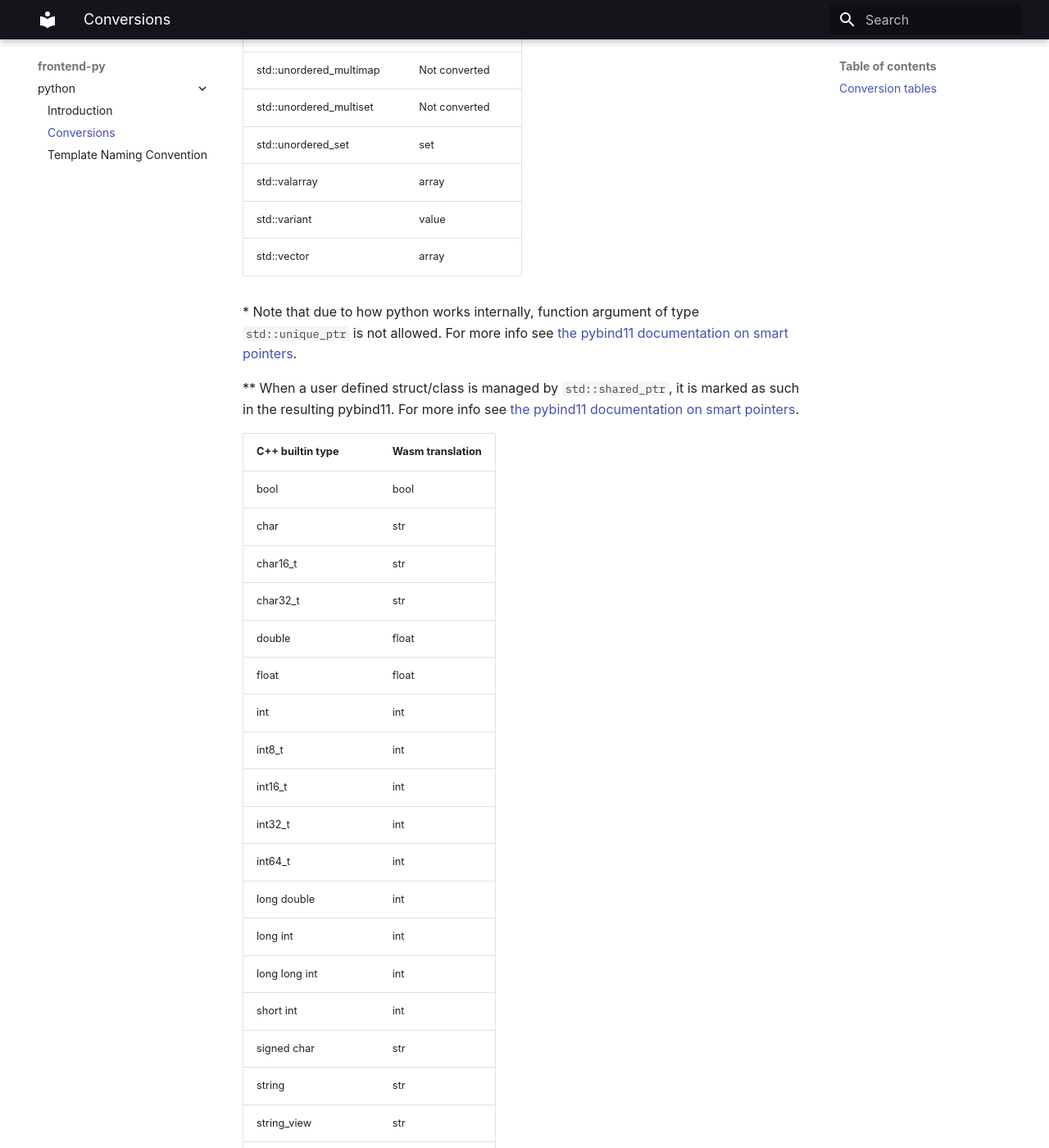
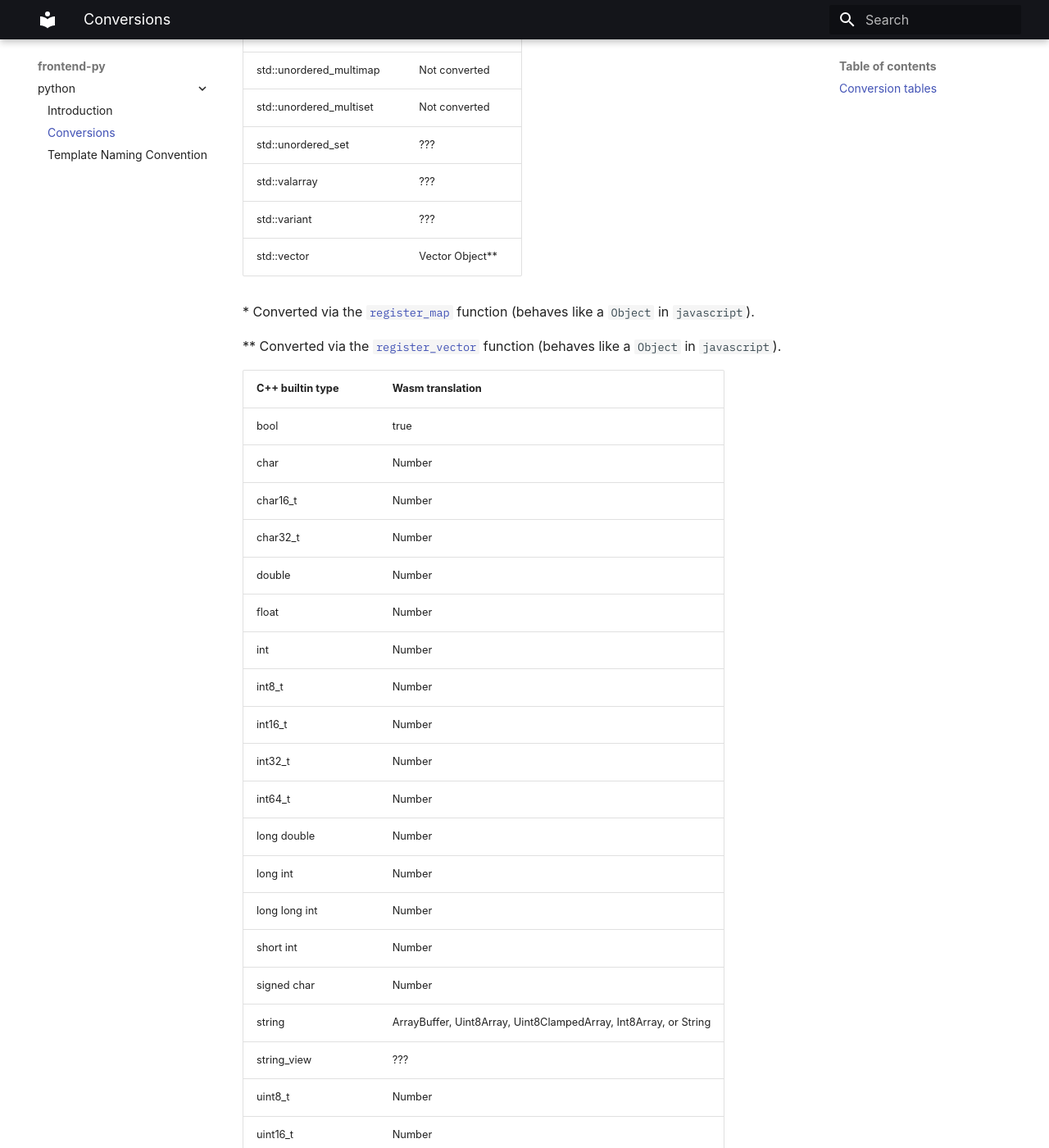
Before and after one commit to Tolc-Software/frontend.wasm, an MkDocs documentation site: the page built from docs/public/conversions.md, in a window 1280 px wide and 1400 px high, scrolled down 2470 px. Shown: the whole window at 82% size. Built offline with MkDocs 1.6.1 and Material for MkDocs 9.7.7, drawn with Linux system fonts in a browser that asks for light colours; some web fonts are replaced; some of the changed text lies outside the part shown.

```diff
--- a/docs/public/conversions.md
+++ b/docs/public/conversions.md
@@ -1,103 +1,104 @@
 # C++ to python conversions #
 
 This page shows what is automatically translated and to what.
-On the left is the `C++` and to the right what the corresponding interface in `python` will be.
-Not converted means there will be no automatic translation to a corresponding `python` object (for example `std::queue` does not automatically translate to `queue.Queue`).
+On the left is the `C++` and to the right what the corresponding interface in `javascript` will be.
+Not converted means there will be no automatic translation to a corresponding `javascript` object.
 Note that any restriction this poses only applies to the public interface of your code (e.g. your public headers).
 
 ## Conversion tables ##
 
-| C++                                 | Wasm translation             |
+| C++                                 | Wasm translation               |
 |:----------------------------------- |:------------------------------ |
-| Namespace                           | Module                         |
-| Nested namespace                    | Submodule                      |
+| Namespace                           | ???                            |
+| Nested namespace                    | ???                            |
 | Class                               | Class                          |
 | Public function                     | Class function                 |
 | Private function                    | Not converted                  |
-| Static member function              | Static class function          |
-| Static member variable              | Static class variable          |
+| Static member function              | ???                            |
+| Static member variable              | ???                            |
 | Public const member variable        | Read only property             |
 | Public non const member variable    | Read write property            |
 | Private member variable             | Not converted                  |
 | Global variable                     | Module variable                |
-| Global static variable              | Static module variable         |
+| Global static variable              | Module variable                |
 | Free function                       | Module function                |
 | Overloaded function                 | Module function*               |
-| Enum                                | Enum                           |
-| Scoped enum                         | Enum                           |
+| Enum                                | ???                            |
+| Scoped enum                         | ???                            |
 | Templated class/function            | Not converted**                |
 | Specialized class template          | Class***                       |
 | Specialized function template       | Function****                   |
 
 \* Will try to match arguments to types provided.
 
-\*\* No direct translation to `python`. Will not emit warning.
+\*\* No direct translation to `javascript`. Will not emit warning.
 
 \*\*\* The naming convention for these classes can be found under the [Template Naming Convention page](template_naming_convention.md).
 
 \*\*\*\* Functions with different template arguments will behave as overloaded functions.
 
-| C++ Standard library class      | Wasm translation                                                |
+| C++ Standard library class      | Wasm translation                                                  |
 |:------------------------------- |:----------------------------------------------------------------- |
 | std::array                      | array                                                             |
-| std::complex                    | [complex](https://docs.python.org/3/library/cmath.html)           |
-| std::deque                      | array                                                             |
-| std::filesystem::path           | [pathlib.Path](https://docs.python.org/3/library/pathlib.html)    |
+| std::complex                    | ???                                                               |
+| std::deque                      | ???                                                               |
+| std::filesystem::path           | ???                                                               |
 | std::forward\_list              | Not converted                                                     |
-| std::function                   | function                                                          |
-| std::list                       | array                                                             |
-| std::map                        | dict                                                              |
+| std::function                   | ???                                                               |
+| std::list                       | ???                                                               |
+| std::map                        | Map Object*                                                       |
 | std::multimap                   | Not converted                                                     |
 | std::multiset                   | Not converted                                                     |
-| std::optional                   | (None \|\| value)                                                 |
-| std::pair                       | tuple                                                             |
+| std::optional                   | ???                                                               |
+| std::pair                       | ???                                                               |
 | std::priority\_queue            | Not converted                                                     |
 | std::queue                      | Not converted                                                     |
-| std::set                        | set                                                               |
-| std::shared_ptr                 | value                                                             |
+| std::set                        | ???                                                               |
+| std::shared_ptr                 | ???                                                               |
 | std::stack                      | Not converted                                                     |
-| std::tuple                      | tuple                                                             |
-| std::unique_ptr                 | value*                                                            |
-| std::shared_ptr                 | value**                                                           |
-| std::unordered\_map             | dict                                                              |
+| std::tuple                      | ???                                                               |
+| std::unique_ptr                 | ???                                                               |
+| std::shared_ptr                 | ???                                                               |
+| std::unordered\_map             | ???                                                               |
 | std::unordered\_multimap        | Not converted                                                     |
 | std::unordered\_multiset        | Not converted                                                     |
-| std::unordered\_set             | set                                                               |
-| std::valarray                   | array                                                             |
-| std::variant                    | value                                                             |
-| std::vector                     | array                                                             |
+| std::unordered\_set             | ???                                                               |
+| std::valarray                   | ???                                                               |
+| std::variant                    | ???                                                               |
+| std::vector                     | Vector Object**                                                   |
 
-\* Note that due to how python works internally, function argument of type `std::unique_ptr` is not allowed. For more info see [the pybind11 documentation on smart pointers](https://pybind11.readthedocs.io/en/stable/advanced/smart_ptrs.html).
+\* Converted via the [`register_map`](https://emscripten.org/docs/porting/connecting_cpp_and_javascript/embind.html#built-in-type-conversions) function (behaves like a `Object` in `javascript`).
 
-\*\* When a user defined struct/class is managed by `std::shared_ptr`, it is marked as such in the resulting pybind11. For more info see [the pybind11 documentation on smart pointers](https://pybind11.readthedocs.io/en/stable/advanced/smart_ptrs.html).
+\*\* Converted via the [`register_vector`](https://emscripten.org/docs/porting/connecting_cpp_and_javascript/embind.html#built-in-type-conversions) function (behaves like a `Object` in `javascript`).
 
-| C++ builtin type           | Wasm translation       |
-|:-------------------------- |:------------------------ |
-| bool                       | bool                     |
-| char                       | str                      |
-| char16\_t                  | str                      |
-| char32\_t                  | str                      |
-| double                     | float                    |
-| float                      | float                    |
-| int                        | int                      |
-| int8_t                     | int                      |
-| int16_t                    | int                      |
-| int32_t                    | int                      |
-| int64_t                    | int                      |
-| long double                | int                      |
-| long int                   | int                      |
-| long long int              | int                      |
-| short int                  | int                      |
-| signed char                | str                      |
-| string                     | str                      |
-| string\_view               | str                      |
-| uint8_t                    | int                      |
-| uint16_t                   | int                      |
-| uint32_t                   | int                      |
-| uint64_t                   | int                      |
-| unsigned char              | str                      |
-| unsigned int               | int                      |
-| unsigned long int          | int                      |
-| unsigned long long int     | int                      |
-| unsigned short int         | int                      |
-| wchar\_t                   | str                      |
+
+| C++ builtin type           | Wasm translation                                                 |
+|:-------------------------- |:---------------------------------------------------------------- |
+| bool                       | true || false                                                    |
+| char                       | Number                                                           |
+| char16\_t                  | Number                                                           |
+| char32\_t                  | Number                                                           |
+| double                     | Number                                                           |
+| float                      | Number                                                           |
+| int                        | Number                                                           |
+| int8_t                     | Number                                                           |
+| int16_t                    | Number                                                           |
+| int32_t                    | Number                                                           |
+| int64_t                    | Number                                                           |
+| long double                | Number                                                           |
+| long int                   | Number                                                           |
+| long long int              | Number                                                           |
+| short int                  | Number                                                           |
+| signed char                | Number                                                           |
+| string                     | ArrayBuffer, Uint8Array, Uint8ClampedArray, Int8Array, or String |
+| string\_view               | ???                                                              |
+| uint8_t                    | Number                                                           |
+| uint16_t                   | Number                                                           |
+| uint32_t                   | Number                                                           |
+| uint64_t                   | Number                                                           |
+| unsigned char              | Number                                                           |
+| unsigned int               | Number                                                           |
+| unsigned long int          | Number                                                           |
+| unsigned long long int     | Number                                                           |
+| unsigned short int         | Number                                                           |
+| wchar\_t                   | Number                                                           |
```
Also changed, not shown: docs/public/introduction.md (+1 -1 lines), 16 other files.
